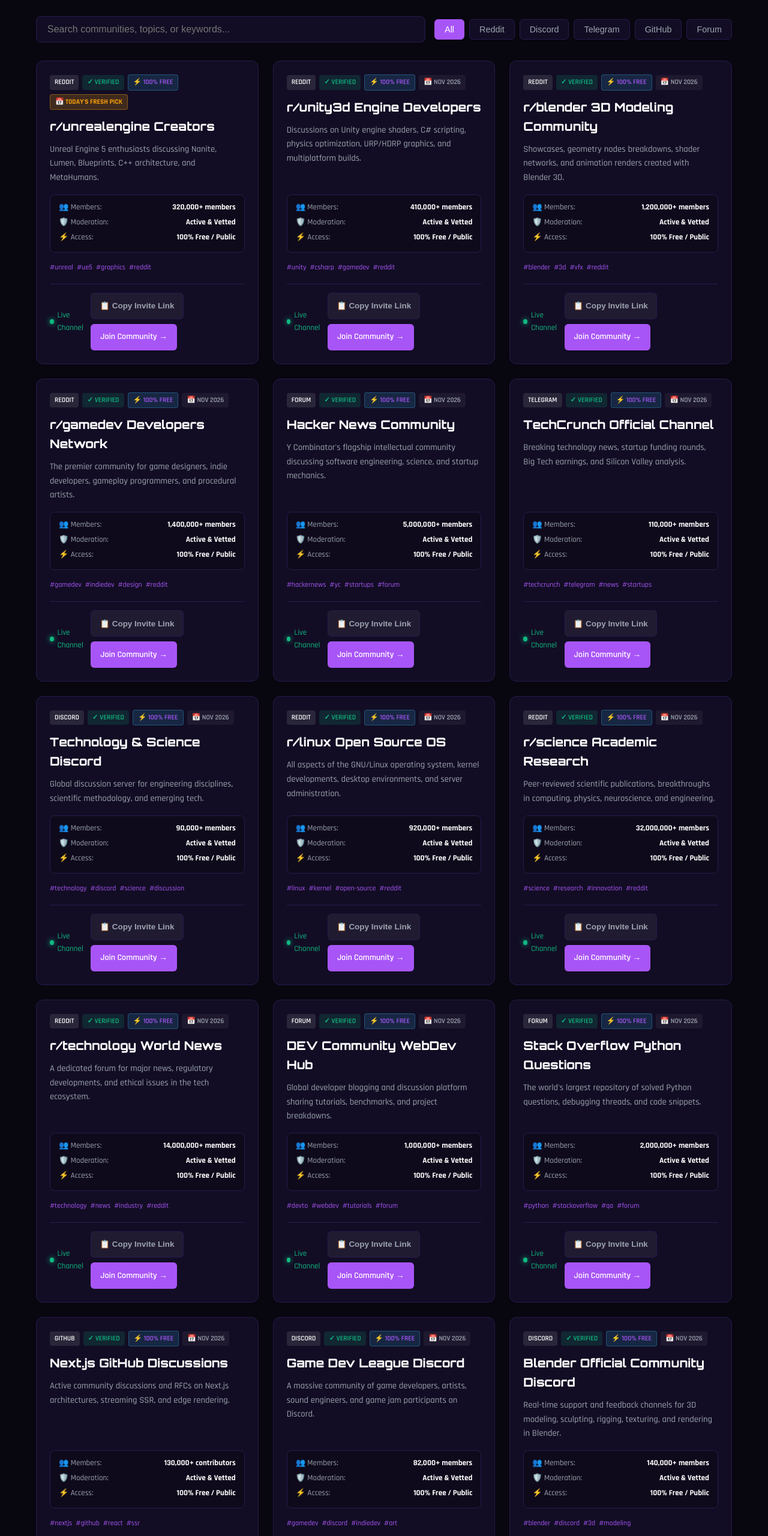
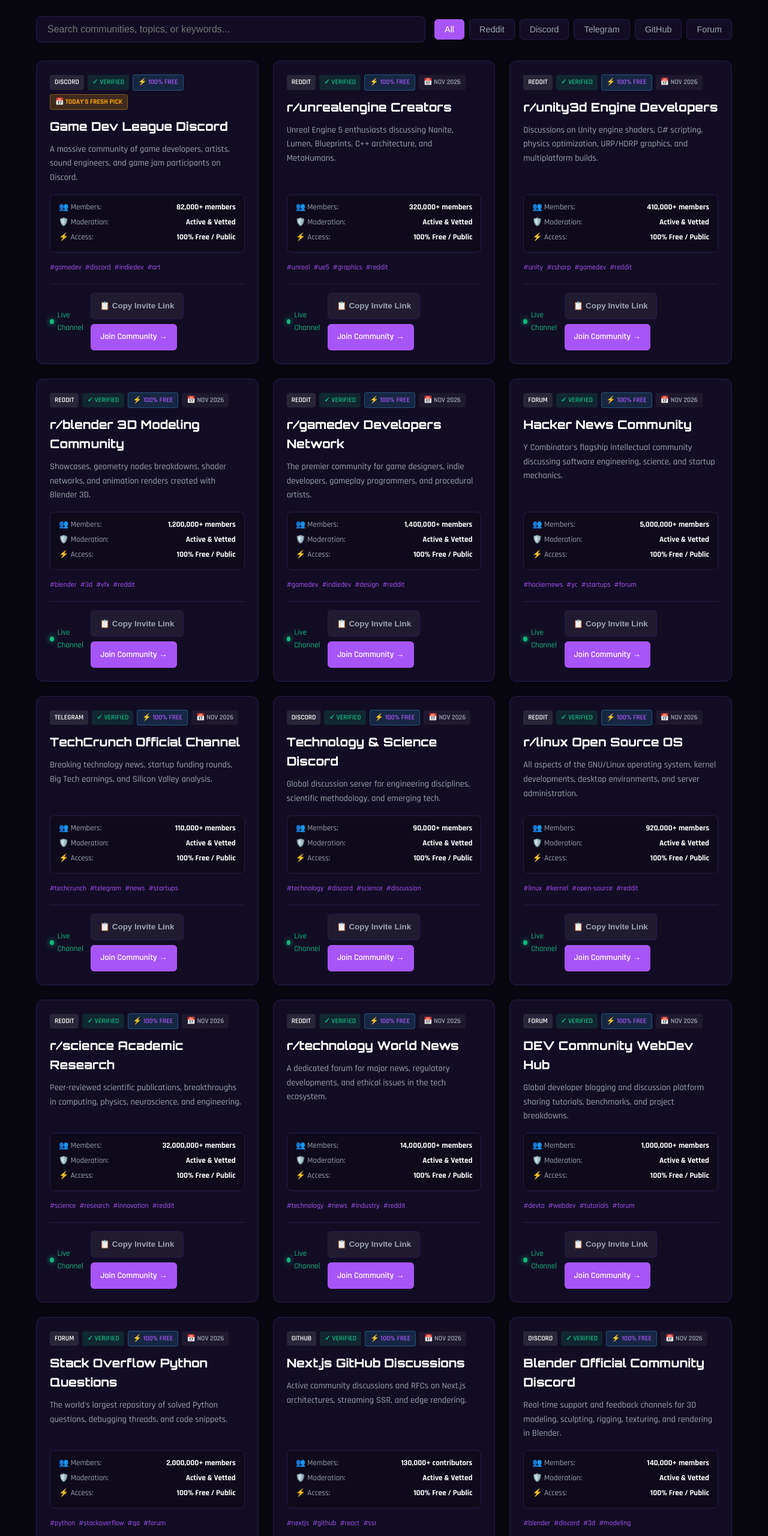
Before and after one commit to jibranpcccc/high-performance-cpp-hub, a plain HTML site: page index.html in a window 1280 px wide. Shown: the part 1080-3640 px from the top of the page at 60% size. Drawn offline with Linux system fonts and the light colour scheme.

Commit message:
feat(replenishment): fresh community links added - 2026-11-22 [skip ci]

```diff
--- a/index.html
+++ b/index.html
@@ -148,100 +148,100 @@
           {
             "@type": "ListItem",
             "position": 1,
+            "name": "Game Dev League Discord",
+            "description": "A massive community of game developers, artists, sound engineers, and game jam participants on Discord.",
+            "url": "https://discord.gg/gamedev"
+          },
+          {
+            "@type": "ListItem",
+            "position": 2,
             "name": "r/unrealengine Creators",
             "description": "Unreal Engine 5 enthusiasts discussing Nanite, Lumen, Blueprints, C++ architecture, and MetaHumans.",
             "url": "https://www.reddit.com/r/unrealengine/"
           },
           {
             "@type": "ListItem",
-            "position": 2,
+            "position": 3,
             "name": "r/unity3d Engine Developers",
             "description": "Discussions on Unity engine shaders, C# scripting, physics optimization, URP/HDRP graphics, and multiplatform builds.",
             "url": "https://www.reddit.com/r/unity3d/"
           },
           {
             "@type": "ListItem",
-            "position": 3,
+            "position": 4,
             "name": "r/blender 3D Modeling Community",
             "description": "Showcases, geometry nodes breakdowns, shader networks, and animation renders created with Blender 3D.",
             "url": "https://www.reddit.com/r/blender/"
           },
           {
             "@type": "ListItem",
-            "position": 4,
+            "position": 5,
             "name": "r/gamedev Developers Network",
             "description": "The premier community for game designers, indie developers, gameplay programmers, and procedural artists.",
             "url": "https://www.reddit.com/r/gamedev/"
           },
           {
             "@type": "ListItem",
-            "position": 5,
+            "position": 6,
             "name": "Hacker News Community",
             "description": "Y Combinator's flagship intellectual community discussing software engineering, science, and startup mechanics.",
             "url": "https://news.ycombinator.com"
           },
           {
             "@type": "ListItem",
-            "position": 6,
+            "position": 7,
             "name": "TechCrunch Official Channel",
             "description": "Breaking technology news, startup funding rounds, Big Tech earnings, and Silicon Valley analysis.",
             "url": "https://t.me/techcrunch"
           },
           {
             "@type": "ListItem",
-            "position": 7,
+            "position": 8,
             "name": "Technology & Science Discord",
             "description": "Global discussion server for engineering disciplines, scientific methodology, and emerging tech.",
             "url": "https://discord.gg/tech"
           },
           {
             "@type": "ListItem",
-            "position": 8,
+            "position": 9,
             "name": "r/linux Open Source OS",
             "description": "All aspects of the GNU/Linux operating system, kernel developments, desktop environments, and server administration.",
             "url": "https://www.reddit.com/r/linux/"
           },
           {
             "@type": "ListItem",
-            "position": 9,
+            "position": 10,
             "name": "r/science Academic Research",
             "description": "Peer-reviewed scientific publications, breakthroughs in computing, physics, neuroscience, and engineering.",
             "url": "https://www.reddit.com/r/science/"
           },
           {
             "@type": "ListItem",
-            "position": 10,
+            "position": 11,
             "name": "r/technology World News",
             "description": "A dedicated forum for major news, regulatory developments, and ethical issues in the tech ecosystem.",
             "url": "https://www.reddit.com/r/technology/"
           },
           {
             "@type": "ListItem",
-            "position": 11,
+            "position": 12,
             "name": "DEV Community WebDev Hub",
             "description": "Global developer blogging and discussion platform sharing tutorials, benchmarks, and project breakdowns.",
             "url": "https://dev.to/t/webdev"
           },
           {
             "@type": "ListItem",
-            "position": 12,
+            "position": 13,
             "name": "Stack Overflow Python Questions",
             "description": "The world's largest repository of solved Python questions, debugging threads, and code snippets.",
             "url": "https://stackoverflow.com/questions/tagged/python"
           },
           {
             "@type": "ListItem",
-            "position": 13,
+            "position": 14,
             "name": "Next.js GitHub Discussions",
             "description": "Active community discussions and RFCs on Next.js architectures, streaming SSR, and edge rendering.",
             "url": "https://github.com/vercel/next.js/discussions"
-          },
-          {
-            "@type": "ListItem",
-            "position": 14,
-            "name": "Game Dev League Discord",
-            "description": "A massive community of game developers, artists, sound engineers, and game jam participants on Discord.",
-            "url": "https://discord.gg/gamedev"
           },
           {
             "@type": "ListItem",
@@ -617,12 +617,36 @@
         </div>
         <div id="vetted-communities" class="grid">
 
-        <div id="community-card-1" class="card" data-platform="reddit" data-category="game engines">
+        <div id="community-card-1" class="card" data-platform="discord" data-category="game development">
+            <div class="card-header">
+                <span class="badge badge-platform">Discord</span>
+                <span class="badge badge-verified">✓ Verified</span>
+                <span class="badge badge-free">⚡ 100% Free</span>
+                <span class="badge badge-date" style="background: rgba(245, 158, 11, 0.2); color: #f59e0b; border: 1px solid rgba(245, 158, 11, 0.4); font-weight: 700;">📅 Today's Fresh Pick</span>
+            </div>
+            <h3 class="card-title">Game Dev League Discord</h3>
+            <p class="card-desc">A massive community of game developers, artists, sound engineers, and game jam participants on Discord.</p>
+            <div class="spec-matrix">
+                <div class="spec-row"><span>👥 Members:</span> <strong>82,000+ members</strong></div>
+                <div class="spec-row"><span>🛡️ Moderation:</span> <strong>Active & Vetted</strong></div>
+                <div class="spec-row"><span>⚡ Access:</span> <strong>100% Free / Public</strong></div>
+            </div>
+            <div class="tags-row"><span class="tag">#gamedev</span><span class="tag">#discord</span><span class="tag">#indiedev</span><span class="tag">#art</span></div>
+            <div class="card-footer">
+                <span class="activity-pulse"><span class="pulse-dot"></span> Live Channel</span>
+                <div class="card-actions">
+                    <button class="btn-copy-invite" onclick="copyInviteLink(event, 'https://discord.gg/gamedev')">📋 Copy Invite Link</button>
+                    <a href="https://discord.gg/gamedev" target="_blank" rel="noopener noreferrer" class="btn-join">Join Community →</a>
+                </div>
+            </div>
+        </div>
+
+        <div id="community-card-2" class="card" data-platform="reddit" data-category="game engines">
             <div class="card-header">
                 <span class="badge badge-platform">Reddit</span>
                 <span class="badge badge-verified">✓ Verified</span>
                 <span class="badge badge-free">⚡ 100% Free</span>
-                <span class="badge badge-date" style="background: rgba(245, 158, 11, 0.2); color: #f59e0b; border: 1px solid rgba(245, 158, 11, 0.4); font-weight: 700;">📅 Today's Fresh Pick</span>
+                <span class="badge badge-date">📅 Nov 2026</span>
             </div>
             <h3 class="card-title">r/unrealengine Creators</h3>
             <p class="card-desc">Unreal Engine 5 enthusiasts discussing Nanite, Lumen, Blueprints, C++ architecture, and MetaHumans.</p>
@@ -641,7 +665,7 @@
             </div>
         </div>
 
-        <div id="community-card-2" class="card" data-platform="reddit" data-category="game engines">
+        <div id="community-card-3" class="card" data-platform="reddit" data-category="game engines">
             <div class="card-header">
                 <span class="badge badge-platform">Reddit</span>
                 <span class="badge badge-verified">✓ Verified</span>
@@ -665,7 +689,7 @@
             </div>
         </div>
 
-        <div id="community-card-3" class="card" data-platform="reddit" data-category="3d & vfx">
+        <div id="community-card-4" class="card" data-platform="reddit" data-category="3d & vfx">
             <div class="card-header">
                 <span class="badge badge-platform">Reddit</span>
                 <span class="badge badge-verified">✓ Verified</span>
@@ -689,7 +713,7 @@
             </div>
         </div>
 
-        <div id="community-card-4" class="card" data-platform="reddit" data-category="game development">
+        <div id="community-card-5" class="card" data-platform="reddit" data-category="game development">
             <div class="card-header">
                 <span class="badge badge-platform">Reddit</span>
                 <span class="badge badge-verified">✓ Verified</span>
@@ -713,7 +737,7 @@
             </div>
         </div>
 
-        <div id="community-card-5" class="card" data-platform="forum" data-category="computer science & startups">
+        <div id="community-card-6" class="card" data-platform="forum" data-category="computer science & startups">
             <div class="card-header">
                 <span class="badge badge-platform">Forum</span>
                 <span class="badge badge-verified">✓ Verified</span>
@@ -737,7 +761,7 @@
             </div>
         </div>
 
-        <div id="community-card-6" class="card" data-platform="telegram" data-category="tech news">
+        <div id="community-card-7" class="card" data-platform="telegram" data-category="tech news">
             <div class="card-header">
                 <span class="badge badge-platform">Telegram</span>
                 <span class="badge badge-verified">✓ Verified</span>
@@ -761,7 +785,7 @@
             </div>
         </div>
 
-        <div id="community-card-7" class="card" data-platform="discord" data-category="tech discussion">
+        <div id="community-card-8" class="card" data-platform="discord" data-category="tech discussion">
             <div class="card-header">
                 <span class="badge badge-platform">Discord</span>
                 <span class="badge badge-verified">✓ Verified</span>
@@ -785,7 +809,7 @@
             </div>
         </div>
 
-        <div id="community-card-8" class="card" data-platform="reddit" data-category="linux & os">
+        <div id="community-card-9" class="card" data-platform="reddit" data-category="linux & os">
             <div class="card-header">
                 <span class="badge badge-platform">Reddit</span>
                 <span class="badge badge-verified">✓ Verified</span>
@@ -809,7 +833,7 @@
             </div>
         </div>
 
-        <div id="community-card-9" class="card" data-platform="reddit" data-category="science & innovation">
+        <div id="community-card-10" class="card" data-platform="reddit" data-category="science & innovation">
             <div class="card-header">
                 <span class="badge badge-platform">Reddit</span>
                 <span class="badge badge-verified">✓ Verified</span>
@@ -833,7 +857,7 @@
             </div>
         </div>
 
-        <div id="community-card-10" class="card" data-platform="reddit" data-category="tech news">
+        <div id="community-card-11" class="card" data-platform="reddit" data-category="tech news">
             <div class="card-header">
                 <span class="badge badge-platform">Reddit</span>
                 <span class="badge badge-verified">✓ Verified</span>
@@ -857,7 +881,7 @@
             </div>
         </div>
 
-        <div id="community-card-11" class="card" data-platform="forum" data-category="web development">
+        <div id="community-card-12" class="card" data-platform="forum" data-category="web development">
             <div class="card-header">
                 <span class="badge badge-platform">Forum</span>
                 <span class="badge badge-verified">✓ Verified</span>
@@ -881,7 +905,7 @@
             </div>
         </div>
 
-        <div id="community-card-12" class="card" data-platform="forum" data-category="python development">
+        <div id="community-card-13" class="card" data-platform="forum" data-category="python development">
             <div class="card-header">
                 <span class="badge badge-platform">Forum</span>
                 <span class="badge badge-verified">✓ Verified</span>
@@ -905,7 +929,7 @@
             </div>
         </div>
 
-        <div id="community-card-13" class="card" data-platform="github" data-category="frontend engineering">
+        <div id="community-card-14" class="card" data-platform="github" data-category="frontend engineering">
             <div class="card-header">
                 <span class="badge badge-platform">GitHub</span>
                 <span class="badge badge-verified">✓ Verified</span>
@@ -925,30 +949,6 @@
                 <div class="card-actions">
                     <button class="btn-copy-invite" onclick="copyInviteLink(event, 'https://github.com/vercel/next.js/discussions')">📋 Copy Invite Link</button>
                     <a href="https://github.com/vercel/next.js/discussions" target="_blank" rel="noopener noreferrer" class="btn-join">Join Community →</a>
-                </div>
-            </div>
-        </div>
-
-        <div id="community-card-14" class="card" data-platform="discord" data-category="game development">
-            <div class="card-header">
-                <span class="badge badge-platform">Discord</span>
-                <span class="badge badge-verified">✓ Verified</span>
-                <span class="badge badge-free">⚡ 100% Free</span>
-                <span class="badge badge-date">📅 Nov 2026</span>
-            </div>
-            <h3 class="card-title">Game Dev League Discord</h3>
-            <p class="card-desc">A massive community of game developers, artists, sound engineers, and game jam participants on Discord.</p>
-            <div class="spec-matrix">
-                <div class="spec-row"><span>👥 Members:</span> <strong>82,000+ members</strong></div>
-                <div class="spec-row"><span>🛡️ Moderation:</span> <strong>Active & Vetted</strong></div>
-                <div class="spec-row"><span>⚡ Access:</span> <strong>100% Free / Public</strong></div>
-            </div>
-            <div class="tags-row"><span class="tag">#gamedev</span><span class="tag">#discord</span><span class="tag">#indiedev</span><span class="tag">#art</span></div>
-            <div class="card-footer">
-                <span class="activity-pulse"><span class="pulse-dot"></span> Live Channel</span>
-                <div class="card-actions">
-                    <button class="btn-copy-invite" onclick="copyInviteLink(event, 'https://discord.gg/gamedev')">📋 Copy Invite Link</button>
-                    <a href="https://discord.gg/gamedev" target="_blank" rel="noopener noreferrer" class="btn-join">Join Community →</a>
                 </div>
             </div>
         </div>
```
Also changed, not shown: data/groups.json (+20 -19 lines), feed.xml (+9 -9 lines).
